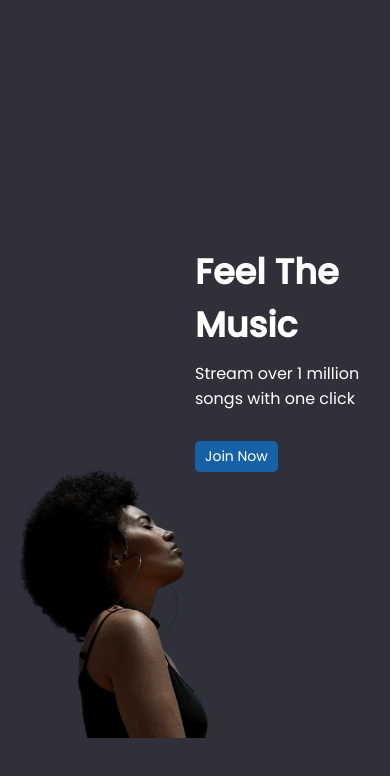
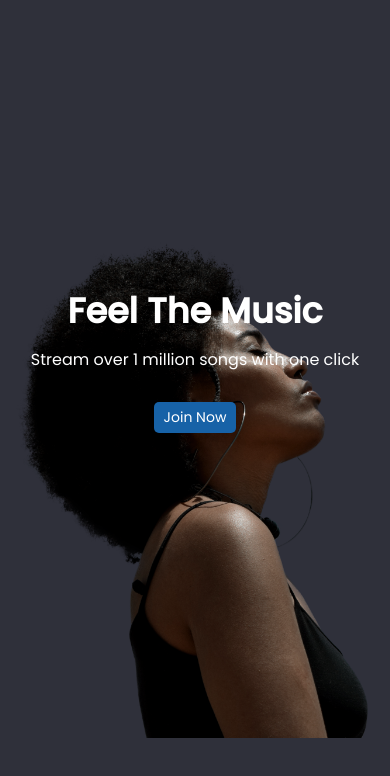
Before and after one commit to Okewusi/music-webpage, a plain HTML site: page index.html in a window 390 px wide. Shown: the part 68-844 px from the top of the page. Drawn offline with Linux system fonts and the light colour scheme.

Commit message:
responsiveness adjusted

```diff
--- a/css/index.css
+++ b/css/index.css
@@ -43,6 +43,12 @@ main{
         padding: .5rem 1rem;
     }
     .image-container img {
-        max-width: 12em;
+        max-width: 22em;
+    }
+    .texts{
+        width: 100%;
+        display: flex;
+        position: absolute;
+        align-items: center;
     }
 }
```
